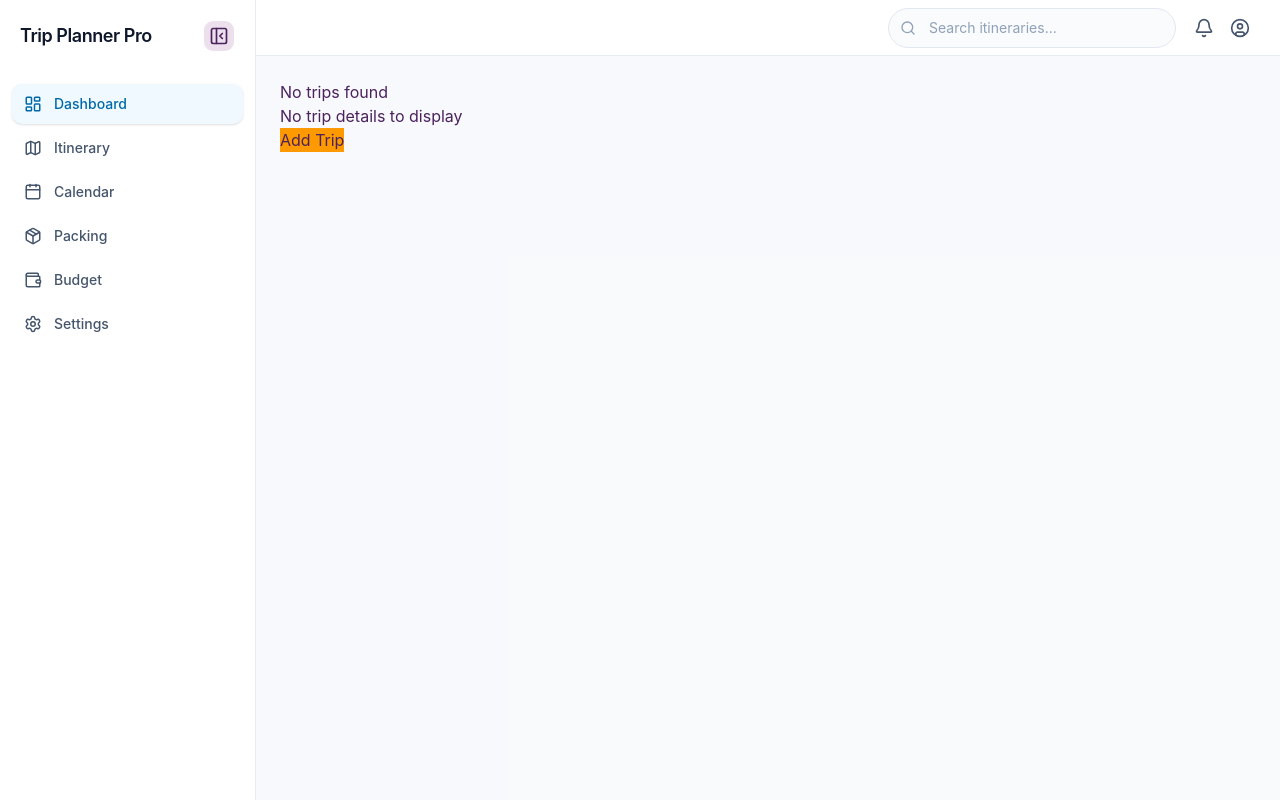
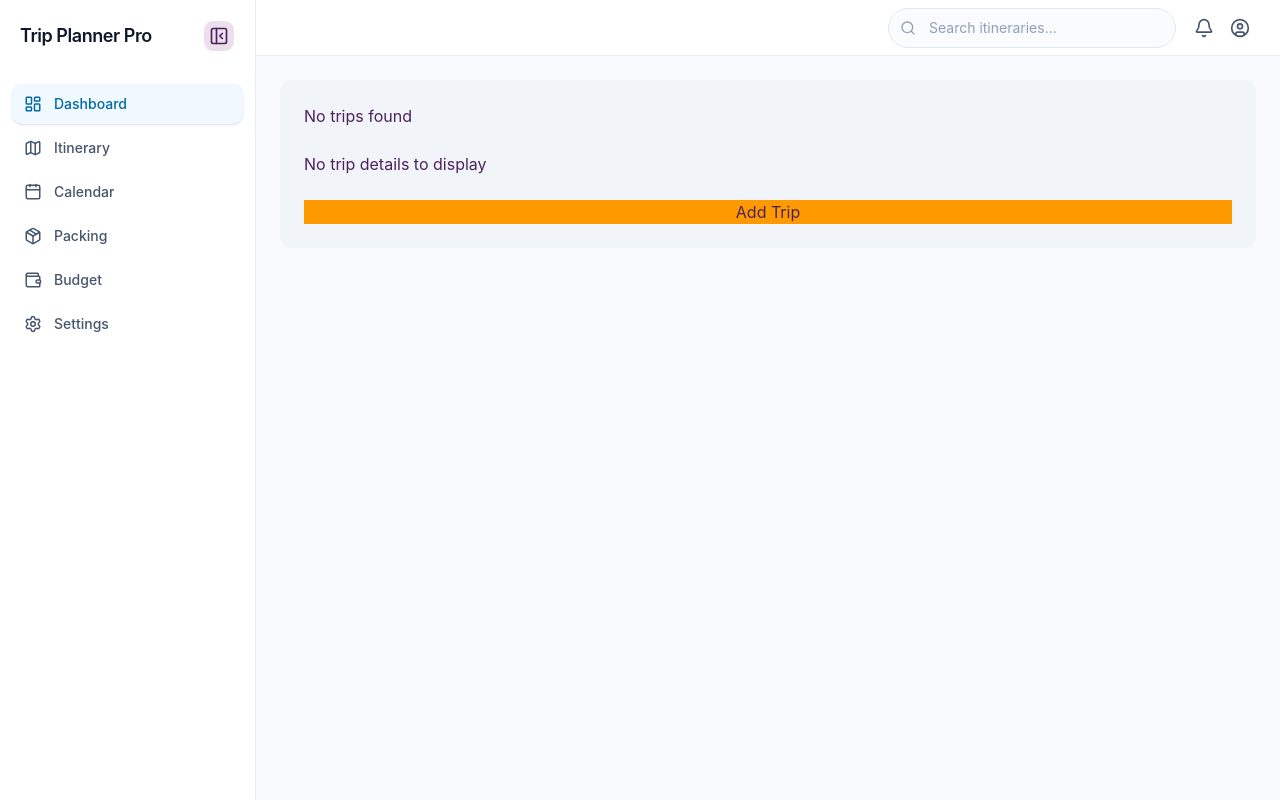
Before and after one commit to ThaoNguyen151/trip-planner-pro, a React (Vite) app: page /dashboard in a window 1280 px wide. Built offline with nearby package versions, Linux system fonts and the light colour scheme.

Commit message:
fix: reformat page padding

```diff
--- a/src/pages/dashboard/DashboardPage.tsx
+++ b/src/pages/dashboard/DashboardPage.tsx
@@ -8,15 +8,15 @@ export default function DashboardPage() {
   const handleAddTrip = useTripStore.getState().addTrip;
   if (allTrips.length === 0) {
     return (
-      <div>
+      <div className="mx-auto flex w-full max-w-5xl flex-1 flex-col gap-4 rounded-xl bg-slate-100 px-2 py-4 sm:px-4 sm:gap-5 md:px-6 md:py-6 md:gap-6">
         <h1>No trips found</h1>
         <p>No trip details to display</p>
-        <button className="bg-amber-500" onClick={() => handleAddTrip("Da Nang Family Trip")}>Add Trip</button>
+        <button className="bg-amber-500" onClick={() => handleAddTrip("Da Nang Family Trip", "August 15th, 2024", "August 22nd, 2024")}>Add Trip</button>
       </div>
     )
   } else {
     return (
-    <div>
+    <div className="mx-auto flex w-full max-w-5xl flex-1 flex-col gap-4 rounded-xl bg-slate-100 px-2 py-4 sm:px-4 sm:gap-5 md:px-6 md:py-6 md:gap-6">
       <DashboardHeader></DashboardHeader>
       <DisplayArea></DisplayArea>
     </div>)
```
